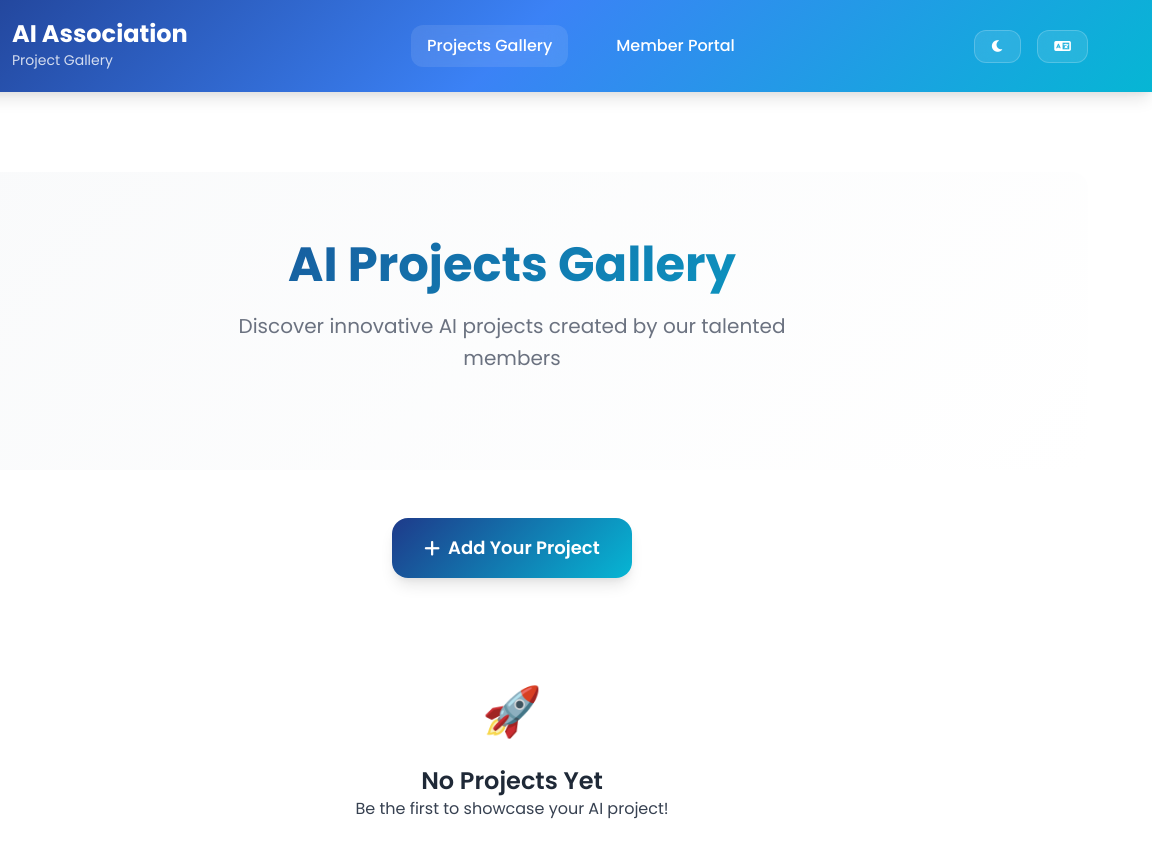
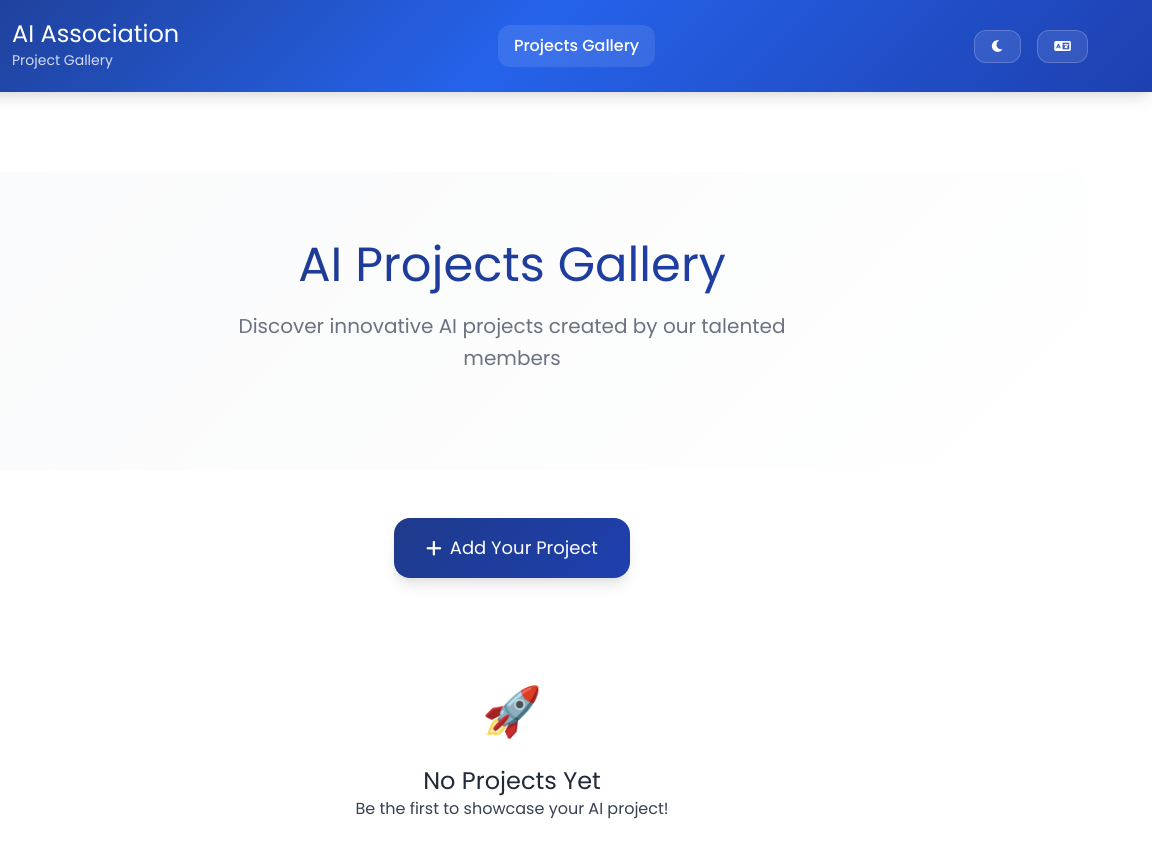
Before and after one commit to yaraabdullah/project-submission, a website: page index.html in a window 1280 px wide. Shown: the full height of the page, 128-1280 px from the left. Drawn offline with Linux system fonts and the light colour scheme.

Commit message:
Remove member portal from nav, use normal font weights, reduce light blue colors

```diff
--- a/index.html
+++ b/index.html
@@ -24,7 +24,6 @@
 
                 <nav class="header-nav">
                     <a href="#" class="nav-link active" data-page="gallery">Projects Gallery</a>
-                    <a href="#" class="nav-link" data-page="membership">Member Portal</a>
                 </nav>
 
                 <div class="header-controls">
--- a/styles.css
+++ b/styles.css
@@ -3,12 +3,12 @@
 
 /* CSS Variables for Professional Theme */
 :root {
-    /* Professional Color Palette */
+    /* Professional Color Palette - Reduced Light Blue */
     --primary-gradient-start: #1e3a8a;
-    --primary-gradient-middle: #3b82f6;
-    --primary-gradient-end: #06b6d4;
-    --secondary-color: #6366f1;
-    --accent-color: #8b5cf6;
+    --primary-gradient-middle: #2563eb;
+    --primary-gradient-end: #1e40af;
+    --secondary-color: #374151;
+    --accent-color: #4b5563;
     --success: #10b981;
     --warning: #f59e0b;
     --error: #ef4444;
@@ -78,7 +78,7 @@ body {
 
 /* Typography */
 h1, h2, h3, h4, h5, h6 {
-    font-weight: 600;
+    font-weight: 400;
     line-height: 1.2;
     color: var(--text-primary);
 }
@@ -146,7 +146,7 @@ p {
 .logo-text h1 {
     color: var(--text-white);
     font-size: 1.5rem;
-    font-weight: 700;
+    font-weight: 400;
     margin: 0;
 }
 
@@ -219,7 +219,7 @@ p {
 
 .hero-title {
     font-size: 3rem;
-    font-weight: 700;
+    font-weight: 400;
     background: linear-gradient(135deg, var(--primary-gradient-start), var(--primary-gradient-end));
     -webkit-background-clip: text;
     -webkit-text-fill-color: transparent;
@@ -251,7 +251,7 @@ p {
     text-decoration: none;
     padding: 1rem 2rem;
     border-radius: var(--border-radius-lg);
-    font-weight: 600;
+    font-weight: 400;
     font-size: 1.125rem;
     transition: var(--transition);
     box-shadow: var(--shadow-lg);
@@ -286,7 +286,7 @@ p {
 
 .project-title {
     font-size: 1.25rem;
-    font-weight: 600;
+    font-weight: 400;
     margin-bottom: 0.5rem;
     color: var(--text-primary);
 }
@@ -336,7 +336,7 @@ p {
     text-align: center;
     margin-bottom: 2rem;
     font-size: 2rem;
-    font-weight: 700;
+    font-weight: 400;
 }
 
 .membership-subtitle {
@@ -358,7 +358,7 @@ p {
 
 .portal-title {
     font-size: 2.5rem;
-    font-weight: 700;
+    font-weight: 400;
     margin-bottom: 1rem;
 }
 
@@ -410,7 +410,7 @@ p {
     padding: 0.75rem 1.5rem;
     border: none;
     border-radius: var(--border-radius);
-    font-weight: 600;
+    font-weight: 400;
     font-size: 1rem;
     cursor: pointer;
     transition: var(--transition);
```
